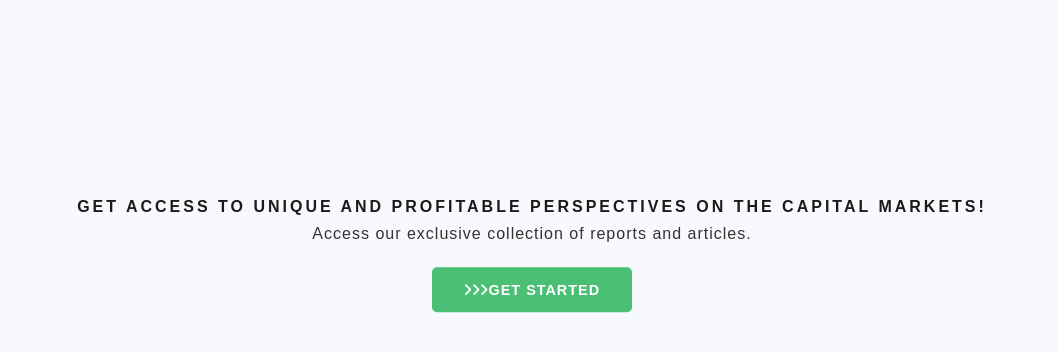
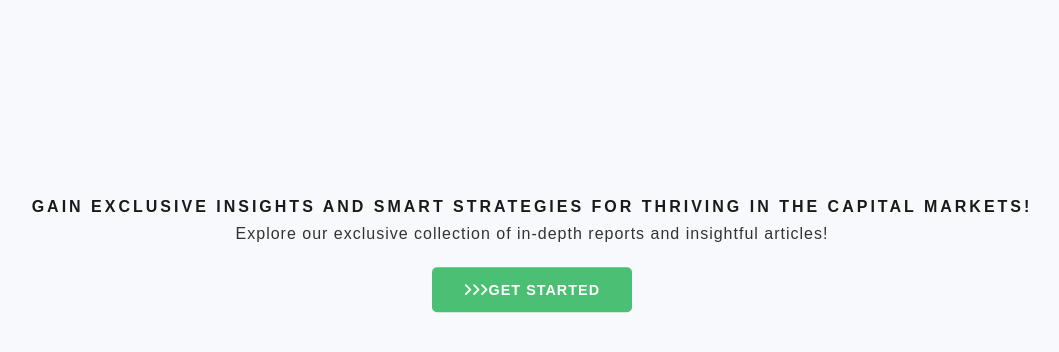
Before and after one commit to doctor-ricco/theContrarianReport, a Django app: page / in a window 1280 px wide. Shown: the part 137-489 px from the top of the page, without its empty margins (108-1167 px from the left). Run offline with Django 5.2, Linux system fonts and the light colour scheme; some libraries are stand-ins or nearby versions.

```diff
--- a/src/account/templates/account/home.html
+++ b/src/account/templates/account/home.html
@@ -34,9 +34,9 @@
     <div class="general-container">
         <div class="text-center">
             <h5>
-                {% translate 'Get access to unique and profitable perspectives on the capital markets!' %}
+                {% translate 'Gain exclusive insights and smart strategies for thriving in the capital markets!' %}
             </h5>
-            <p class="mb-4">{% translate 'Access our exclusive collection of reports and articles.' %}</p>
+            <p class="mb-4">{% translate 'Explore our exclusive collection of in-depth reports and insightful articles!' %}</p>
             <a class="btn btn-success" style="width: 200px;" type="button"  href="{% url 'register' %}">
                 <i class="fa fa-angle-right" aria-hidden="true"></i>
                 <i class="fa fa-angle-right" aria-hidden="true"></i>
```
